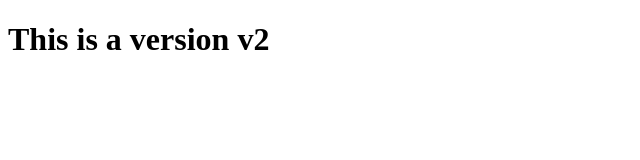
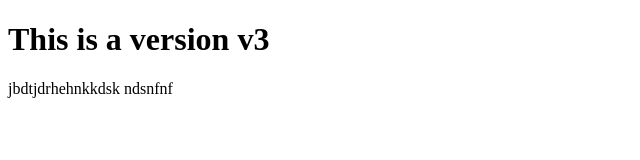
Before and after one commit to Khairnarchetan/myrepo, a plain HTML site: page index.html in a window 1280 px wide. Shown: the whole page, without its empty margins (0-640 px from the left). Drawn offline with Linux system fonts and the light colour scheme.

Commit message:
this is v3

```diff
--- a/index.html
+++ b/index.html
@@ -6,7 +6,9 @@
     <title>Document</title>
 </head>
 <body>
-    <h1>This is a version v2</h1>
+    <h1>This is a version v3</h1>
 
 </body>
+jbdtjdrhehnkkdsk
+ndsnfnf
 </html>
```
Also changed, not shown: 1 other file.
